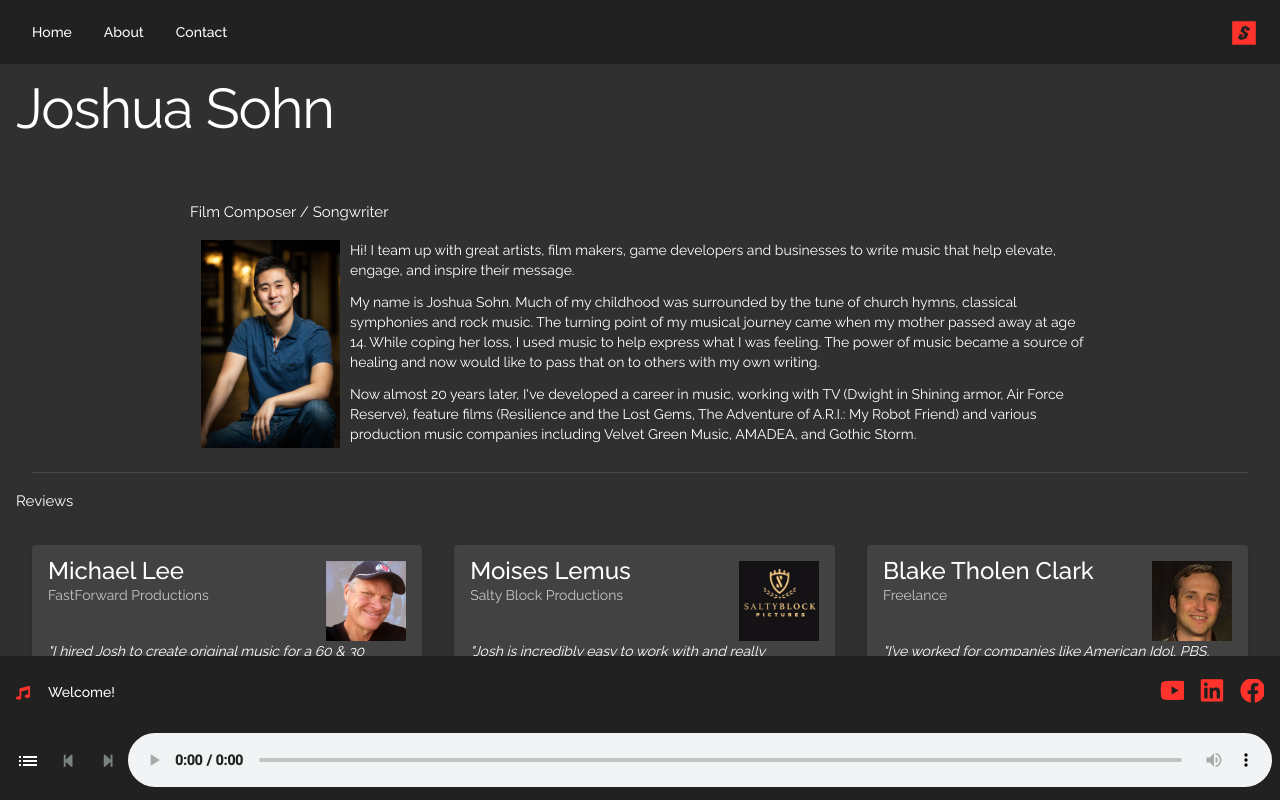
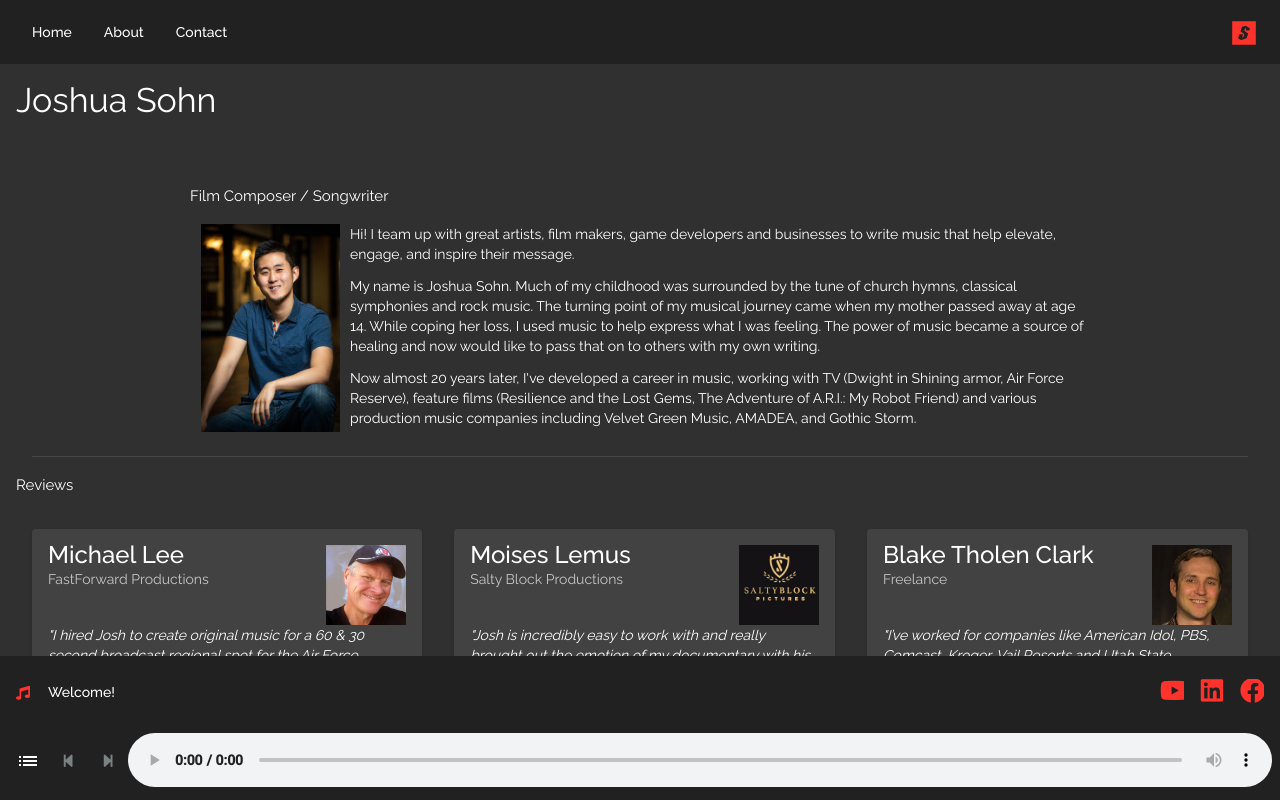
Before and after one commit to sohncompositions/sohn-compositions-portfolio, an Angular app in the folder client/: page /about in a window 1280 px wide. Built offline with nearby package versions, Linux system fonts and the light colour scheme.

Commit message:
Update bio.component.html

```diff
--- a/client/src/app/bio/bio.component.html
+++ b/client/src/app/bio/bio.component.html
@@ -1,5 +1,5 @@
 <div class='full-height column fade-in'>
-    <h1 class='mat-display-3'>{{pageConfig.title}}</h1>
+    <h1 class='mat-display-1'>{{pageConfig.title}}</h1>
     <section id='about'>
         <h3 class='mat-subheading-1'>{{pageConfig.subtitle}}</h3>
         <div>
```
